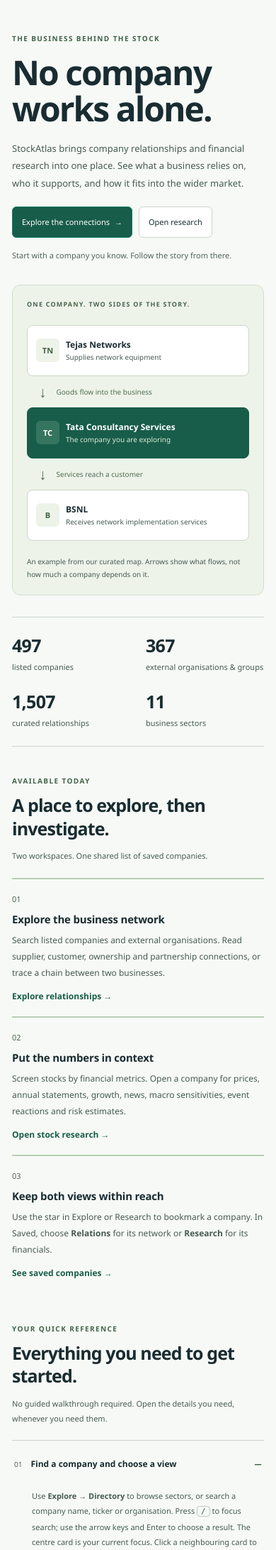
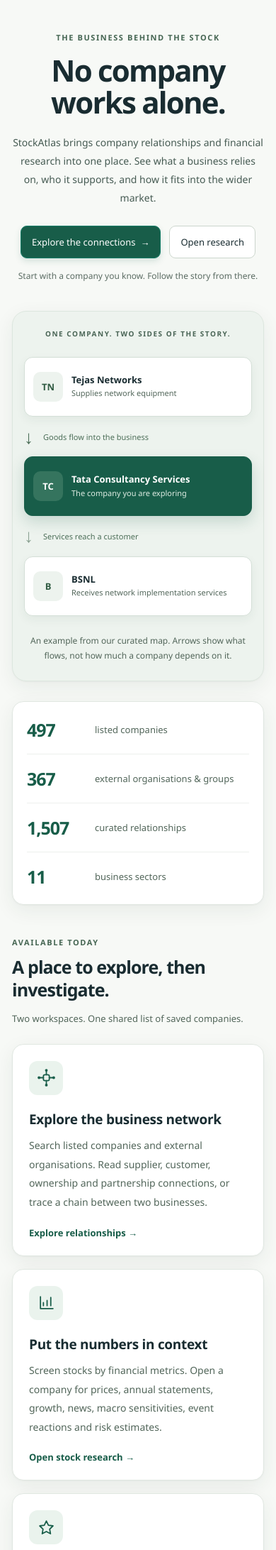
Before and after one commit to ramanandk9/StockAtlas, a Flask app: page / in a window 390 px wide. Shown: the part 131-2315 px from the top of the page at 71% size. Run offline with Flask 3, Linux system fonts and the light colour scheme.

Commit message:
Simplify welcome into an animated single-column layout

```diff
--- a/static/atlas.js
+++ b/static/atlas.js
@@ -1,4 +1,5 @@
 "use strict";
+let welcomeObserver;
 const $ = (s) => document.querySelector(s);
 const esc = (v) =>
   String(v ?? "").replace(
@@ -196,6 +197,7 @@ function render() {
           : state.view === "paths"
             ? pathForm()
             : guide();
+  welcomeObserver?.disconnect();
   if (state.view === "welcome") {
     const counts = {
       companies: A.nodes.filter((n) => n.kind === "company").length,
@@ -210,6 +212,20 @@ function render() {
           (el.textContent =
             counts[el.dataset.welcomeCount].toLocaleString("en-IN")),
       );
+    if ("IntersectionObserver" in window && !matchMedia("(prefers-reduced-motion: reduce)").matches) {
+      welcomeObserver = new IntersectionObserver((entries) => {
+        for (const entry of entries) {
+          if (entry.isIntersecting) {
+            entry.target.classList.add("is-visible");
+            welcomeObserver.unobserve(entry.target);
+          }
+        }
+      }, { threshold: 0.08 });
+      document.querySelectorAll(".welcome-coverage, .welcome-section-heading, .welcome-feature-grid article, .welcome-instructions, .welcome-roadmap, .welcome-closing").forEach((el) => {
+        el.classList.add("welcome-reveal");
+        welcomeObserver.observe(el);
+      });
+    }
   }
   if (state.view === "explore") requestAnimationFrame(drawLines);
 }
--- a/static/welcome.css
+++ b/static/welcome.css
@@ -1,504 +1,106 @@
 .welcome-page {
-  max-width: 1160px;
+  --welcome-shadow: 0 8px 28px rgb(26 57 45 / 7%), 0 1px 3px rgb(26 57 45 / 4%);
+  max-width: 820px;
   margin: 0 auto;
-  padding: 28px 0 10px;
+  padding: 38px 0 24px;
   color: #192c31;
 }
-.welcome-hero {
-  display: grid;
-  grid-template-columns: 1.15fr 1fr;
-  gap: 72px;
-  align-items: center;
-  padding: 34px 0 48px;
-}
-.welcome-kicker {
-  display: block;
-  font-size: 10px;
-  line-height: 1.6;
-  letter-spacing: 1.4px;
-  font-weight: 650;
-  color: #406348;
-  margin-bottom: 15px;
-}
-.welcome-intro h1 {
-  font-size: 64px;
-  line-height: 1.06;
-  letter-spacing: -3px;
-  font-weight: 600;
-  margin: 0 0 24px;
-}
-.welcome-intro > p {
-  font-size: 15px;
-  line-height: 1.9;
-  max-width: 490px;
-  color: #465b53;
-}
-.welcome-actions {
-  display: flex;
-  align-items: center;
-  gap: 12px;
-  flex-wrap: wrap;
-  margin: 27px 0 15px;
-}
-.welcome-actions .button {
-  padding: 12px 18px;
-  min-height: 44px;
-  font-size: 12px;
-  border-radius: 6px;
-}
-.welcome-actions .primary {
-  background: #185d49;
-}
-.welcome-intro .welcome-small {
-  font-size: 11px;
-  color: #526459;
-}
-.welcome-example {
-  padding: 27px;
-  background: #edf3e9;
-  border: 1px solid #d2dfcc;
-  border-radius: 12px;
-}
-.welcome-example-label {
-  font-size: 9px;
-  letter-spacing: 1.2px;
-  color: #4a654e;
-  font-weight: 650;
-  margin-bottom: 23px;
-}
-.welcome-example-node {
-  background: #fff;
-  border: 1px solid #cbd7c6;
-  border-radius: 8px;
-  padding: 15px;
-  display: flex;
-  align-items: center;
-  gap: 12px;
-  min-height: 72px;
-}
-.welcome-initials {
-  width: 33px;
-  height: 33px;
-  background: #edf3e9;
-  display: grid;
-  place-items: center;
-  border-radius: 6px;
-  color: #426443;
-  font-size: 11px;
-  font-weight: 600;
-  flex-shrink: 0;
-}
-.welcome-example-node strong {
-  font-size: 12px;
-  line-height: 1.6;
-  display: block;
-  font-weight: 600;
-}
-.welcome-example-node small {
-  font-size: 10px;
-  line-height: 1.7;
-  display: block;
-  color: #465b53;
-}
-.welcome-role {
-  margin-left: auto;
-  font-size: 9px;
-  color: #4c6550;
-}
-.welcome-example-focus {
-  background: #185d49;
-  border-color: #185d49;
-  color: white;
-}
-.welcome-example-focus .welcome-initials {
-  background: #35745e;
-  color: #fff;
-}
-.welcome-example-focus small {
-  color: #d9ead7;
-}
-.welcome-flow {
-  display: flex;
-  align-items: center;
-  gap: 14px;
-  margin: 8px 17px;
-  color: #506d50;
-}
-.welcome-flow > span {
-  font-size: 21px;
-}
-.welcome-flow small {
-  font-size: 10px;
-}
-.welcome-example-note {
-  font-size: 10px;
-  line-height: 1.8;
-  color: #465b53;
-  margin: 20px 0 0;
-}
-.welcome-coverage {
-  display: grid;
-  grid-template-columns: repeat(4, 1fr);
-  border-top: 1px solid #cbd5cc;
-  border-bottom: 1px solid #cbd5cc;
-  padding: 25px 0;
-  gap: 24px;
-  margin: 0 0 62px;
-}
-.welcome-coverage strong {
-  display: block;
-  font-size: 27px;
-  font-weight: 600;
-  letter-spacing: -0.7px;
-}
-.welcome-coverage span {
-  display: block;
-  color: #465b53;
-  font-size: 11px;
-  line-height: 1.7;
-  margin-top: 5px;
-}
-.welcome-section {
-  margin-bottom: 64px;
-}
-.welcome-section-heading {
-  display: flex;
-  align-items: end;
-  justify-content: space-between;
-  gap: 40px;
-  margin-bottom: 28px;
-}
-.welcome-section-heading h2 {
-  font-size: 28px;
-  font-weight: 600;
-  letter-spacing: -0.9px;
-  line-height: 1.3;
-}
-.welcome-section-heading .welcome-kicker {
-  margin-bottom: 10px;
-}
-.welcome-section-heading > p {
-  color: #465b53;
-  font-size: 12px;
-  line-height: 1.9;
-  max-width: 340px;
-}
-.welcome-feature-grid {
-  display: grid;
-  grid-template-columns: repeat(3, 1fr);
-  gap: 30px;
-}
-.welcome-feature-grid article {
-  border-top: 2px solid #b9cdb5;
-  padding: 22px 0;
-}
-.welcome-step {
-  font-size: 11px;
-  color: #4e6751;
-  display: block;
-  margin-bottom: 17px;
-}
-.welcome-page h3 {
-  font-size: 15px;
-  font-weight: 600;
-  line-height: 1.5;
-  letter-spacing: -0.2px;
-}
-.welcome-feature-grid p,
-.roadmap-grid p {
-  font-size: 12px;
-  line-height: 1.9;
-  color: #465b53;
-  margin-top: 12px;
-}
-.welcome-feature-grid a,
-.welcome-instructions a {
-  display: inline-block;
-  color: #185d49;
-  font-size: 12px;
-  font-weight: 600;
-  margin-top: 20px;
-}
-.welcome-feature-grid a:hover,
-.welcome-instructions a:hover {
-  text-decoration: underline;
-  text-underline-offset: 4px;
-}
-.welcome-instructions {
-  border-top: 1px solid #cbd5cc;
-}
-.welcome-instructions details {
-  border-bottom: 1px solid #cbd5cc;
-  padding: 0 3px;
-}
-.welcome-instructions summary {
-  cursor: pointer;
-  list-style: none;
-  display: flex;
-  gap: 20px;
-  align-items: center;
-  padding: 20px 0;
-  font-size: 13px;
-  font-weight: 600;
-  line-height: 1.7;
-}
-.welcome-instructions summary::-webkit-details-marker {
-  display: none;
-}
-.welcome-instructions summary > span {
-  font-size: 10px;
-  color: #506454;
-  font-weight: 500;
-}
-.welcome-instructions summary::after {
-  content: "+";
-  font-size: 19px;
-  font-weight: 400;
-  margin-left: auto;
-  color: #365b3f;
-}
-.welcome-instructions details[open] > summary::after {
-  content: "−";
-}
-.welcome-instructions details > p {
-  font-size: 12px;
-  line-height: 1.95;
-  color: #465b53;
-  max-width: 900px;
-  margin: 0 38px 17px;
-}
-.welcome-instructions details > a {
-  margin: 0 38px 22px;
-}
-.welcome-instructions kbd {
-  border: 1px solid #bdc9b8;
-  border-radius: 4px;
-  padding: 0 5px;
-  font-size: 11px;
-}
-.welcome-roadmap {
-  background: #f0f4ec;
-  border: 1px solid #d3dfcd;
-  border-radius: 10px;
-  padding: 32px;
-}
-.planned-label {
-  display: inline-block;
-  padding: 3px 8px;
-  border: 1px solid #b4c3a8;
-  border-radius: 4px;
-  background: #e6ecde;
-  color: #395435;
-  font-size: 10px;
-  font-weight: 600;
-  margin-bottom: 7px;
-}
-.roadmap-grid {
-  display: grid;
-  grid-template-columns: repeat(3, 1fr);
-  gap: 28px 32px;
-}
-.roadmap-grid article {
-  padding-top: 18px;
-  border-top: 1px solid #cedac5;
-}
-.roadmap-grid h3 {
-  font-size: 13px;
-}
-.roadmap-grid p {
-  font-size: 11px;
-  margin-top: 9px;
-}
-.welcome-closing {
-  display: flex;
-  align-items: center;
-  justify-content: space-between;
-  gap: 25px;
-  border-top: 1px solid #cbd5cc;
-  padding: 30px 0 10px;
-}
-.welcome-closing h2 {
-  font-size: 27px;
-  font-weight: 600;
-  letter-spacing: -0.8px;
-}
-.welcome-closing p {
-  font-size: 12px;
-  color: #465b53;
-  line-height: 1.8;
-  margin-top: 9px;
-}
-.welcome-closing .button {
-  border-radius: 6px;
-  padding: 12px 18px;
-  background: #185d49;
-  color: #fff;
-  font-size: 12px;
-}
-.welcome-mode .search-section {
-  display: none;
-}
-.welcome-mode .page-footer {
-  max-width: 1160px;
-  margin: 22px auto 0;
-}
-.welcome-mode {
-  padding-top: 14px;
-}
-@media (max-width: 1000px) {
-  .welcome-hero {
-    gap: 35px;
-  }
-  .welcome-intro h1 {
-    font-size: 53px;
-  }
-  .welcome-example {
-    padding: 22px;
-  }
-  .welcome-example-node {
-    padding: 12px;
-    gap: 9px;
-  }
-  .welcome-role {
-    display: none;
-  }
-  .welcome-section-heading {
-    gap: 25px;
-  }
-  .welcome-section-heading h2 {
-    font-size: 25px;
-  }
-  .welcome-feature-grid {
-    gap: 23px;
-  }
-  .roadmap-grid {
-    grid-template-columns: repeat(2, 1fr);
-  }
-}
-@media (max-width: 700px) {
-  .welcome-page {
-    padding-top: 10px;
-  }
-  .welcome-hero {
-    grid-template-columns: 1fr;
-    gap: 30px;
-    padding: 22px 0 30px;
-  }
-  .welcome-intro h1 {
-    font-size: 48px;
-    letter-spacing: -2px;
-    margin-bottom: 18px;
-  }
-  .welcome-intro > p {
-    font-size: 13px;
-  }
-  .welcome-actions {
-    gap: 9px;
-    margin-top: 20px;
-  }
-  .welcome-actions .button {
-    font-size: 11px;
-    padding: 11px 13px;
-  }
-  .welcome-example {
-    padding: 20px;
-  }
-  .welcome-example-node strong {
-    font-size: 12px;
-  }
-  .welcome-coverage {
-    grid-template-columns: 1fr 1fr;
-    gap: 22px;
-    padding: 22px 0;
-    margin-bottom: 40px;
-  }
-  .welcome-coverage strong {
-    font-size: 25px;
-  }
-  .welcome-section {
-    margin-bottom: 42px;
-  }
-  .welcome-section-heading {
-    display: block;
-    margin-bottom: 20px;
-  }
-  .welcome-section-heading h2 {
-    font-size: 25px;
-  }
-  .welcome-section-heading > p {
-    margin-top: 13px;
-    font-size: 11px;
-    max-width: none;
-  }
-  .welcome-feature-grid {
-    grid-template-columns: 1fr;
-    gap: 0;
-  }
-  .welcome-feature-grid article {
-    padding: 20px 0;
-  }
-  .welcome-step {
-    margin-bottom: 10px;
-  }
-  .welcome-feature-grid p {
-    margin-top: 8px;
-  }
-  .welcome-feature-grid a {
-    margin-top: 12px;
-  }
-  .welcome-instructions summary {
-    font-size: 12px;
-    gap: 12px;
-    padding: 17px 0;
-  }
-  .welcome-instructions details > p {
-    margin-left: 25px;
-    margin-right: 6px;
-    font-size: 11px;
-  }
-  .welcome-roadmap {
-    padding: 22px 18px;
-  }
-  .roadmap-grid {
-    grid-template-columns: 1fr;
-    gap: 19px;
-  }
-  .welcome-closing {
-    display: block;
-    padding-top: 24px;
-  }
-  .welcome-closing .button {
-    margin-top: 20px;
-  }
-  .welcome-closing h2 {
-    font-size: 25px;
-  }
+.welcome-hero { display: flex; flex-direction: column; gap: 38px; margin-bottom: 28px; }
+.welcome-intro { text-align: center; padding: 22px 16px 0; }
+.welcome-kicker { display: block; font-size: 11px; line-height: 1.6; letter-spacing: 1.6px; font-weight: 650; color: #466653; margin-bottom: 14px; }
+.welcome-intro h1 { font-size: clamp(42px, 6vw, 66px); line-height: 1.08; letter-spacing: -2.7px; font-weight: 600; margin-bottom: 22px; }
+.welcome-intro > p { max-width: 580px; margin: 0 auto; font-size: 15px; line-height: 1.85; color: #465b53; }
+.welcome-actions { display: flex; justify-content: center; gap: 12px; flex-wrap: wrap; margin: 26px 0 14px; }
+.welcome-actions .button, .welcome-closing .button { padding: 13px 20px; min-height: 46px; font-size: 13px; border-radius: 9px; }
+.welcome-actions .primary, .welcome-closing .button { background: #185d49; color: white; box-shadow: 0 4px 10px rgb(24 93 73 / 15%); }
+.welcome-intro .welcome-small { font-size: 12px; color: #5b6c63; }
+.welcome-example { width: 100%; padding: 32px; border: 1px solid #dce6de; border-radius: 20px; background: #edf3ee; box-shadow: var(--welcome-shadow); }
+.welcome-example-label { text-align: center; font-size: 10px; letter-spacing: 1.5px; font-weight: 650; color: #4a6556; margin-bottom: 26px; }
+.welcome-example-node { display: flex; align-items: center; gap: 16px; width: 100%; max-width: 520px; margin: auto; min-height: 84px; padding: 18px 20px; border: 1px solid #d4dfd7; border-radius: 12px; background: white; box-shadow: 0 5px 14px rgb(31 63 46 / 6%); }
+.welcome-initials { flex-shrink: 0; width: 42px; height: 42px; display: grid; place-items: center; border-radius: 10px; background: #edf3ee; color: #315c43; font-size: 13px; font-weight: 650; }
+.welcome-example-node strong { display: block; font-size: 14px; line-height: 1.5; font-weight: 600; }
+.welcome-example-node small { display: block; font-size: 12px; line-height: 1.7; color: #52665a; }
+.welcome-role { margin-left: auto; font-size: 10px; color: #52665a; }
+.welcome-example-focus { background: #185d49; border-color: #185d49; color: white; box-shadow: 0 8px 20px rgb(24 93 73 / 19%); }
+.welcome-example-focus .welcome-initials { background: #35745e; color: white; }
+.welcome-example-focus small { color: #dfede4; }
+.welcome-flow { display: flex; align-items: center; gap: 14px; max-width: 480px; margin: 10px auto; color: #4c6e58; }
+.welcome-flow > span { font-size: 26px; line-height: 1.4; }
+.welcome-flow small { font-size: 11px; }
+.welcome-example-note { max-width: 520px; text-align: center; margin: 24px auto 0; color: #52665a; font-size: 12px; line-height: 1.8; }
+.welcome-coverage { display: flex; flex-direction: column; border: 1px solid #e0e7e1; border-radius: 16px; background: white; padding: 8px 26px; margin-bottom: 64px; box-shadow: var(--welcome-shadow); }
+.welcome-coverage > div { display: flex; align-items: center; gap: 24px; padding: 17px 0; border-bottom: 1px solid #edf0ed; }
+.welcome-coverage > div:last-child { border-bottom: 0; }
+.welcome-coverage strong { font-size: 27px; font-weight: 600; letter-spacing: -1px; min-width: 100px; color: #185d49; }
+.welcome-coverage span { font-size: 13px; color: #52665a; line-height: 1.6; }
+.welcome-section { margin-bottom: 64px; }
+.welcome-section-heading { display: block; margin-bottom: 24px; }
+.welcome-section-heading h2 { font-size: clamp(25px, 3vw, 32px); font-weight: 600; letter-spacing: -.9px; line-height: 1.3; }
+.welcome-section-heading .welcome-kicker { margin-bottom: 9px; }
+.welcome-section-heading > p { margin-top: 12px; max-width: 620px; color: #52665a; font-size: 13px; line-height: 1.85; }
+.welcome-feature-grid, .roadmap-grid { display: flex; flex-direction: column; gap: 18px; }
+.welcome-feature-grid article { position: relative; padding: 28px; background: white; border: 1px solid #e0e7e1; border-radius: 16px; box-shadow: var(--welcome-shadow); }
+.welcome-step { display: grid; place-items: center; width: 48px; height: 48px; margin-bottom: 20px; border-radius: 12px; background: #eaf3ed; color: #185d49; }
+.welcome-step svg { width: 25px; height: 25px; fill: none; stroke: currentColor; stroke-width: 1.7; stroke-linecap: round; stroke-linejoin: round; }
+.welcome-page h3 { font-size: 19px; font-weight: 600; line-height: 1.5; letter-spacing: -.3px; }
+.welcome-feature-grid p, .roadmap-grid p { font-size: 14px; line-height: 1.9; color: #52665a; margin-top: 10px; max-width: 650px; }
+.welcome-feature-grid a, .welcome-instructions a { display: inline-block; color: #185d49; font-size: 13px; font-weight: 600; margin-top: 20px; }
+.welcome-feature-grid a:hover, .welcome-instructions a:hover { text-decoration: underline; text-underline-offset: 4px; }
+.welcome-instructions { display: flex; flex-direction: column; gap: 10px; }
+.welcome-instructions details { border: 1px solid #dce5de; border-radius: 12px; background: white; box-shadow: 0 3px 10px rgb(26 57 45 / 4%); }
+.welcome-instructions summary { cursor: pointer; list-style: none; display: flex; align-items: center; gap: 16px; padding: 21px 24px; font-size: 14px; font-weight: 600; line-height: 1.6; }
+.welcome-instructions summary::-webkit-details-marker { display: none; }
+.welcome-instructions summary > span { font-size: 11px; color: #5b7665; font-weight: 500; }
+.welcome-instructions summary::after { content: '+'; font-size: 22px; font-weight: 400; margin-left: auto; color: #365b3f; }
+.welcome-instructions details[open] > summary::after { content: '−'; }
+.welcome-instructions details[open] { border-color: #b9cec0; }
+.welcome-instructions details > p { margin: 0 24px 18px 56px; color: #465b53; font-size: 13px; line-height: 1.95; }
+.welcome-instructions details > a { margin: 0 24px 22px 56px; }
+.welcome-instructions kbd { border: 1px solid #bdc9b8; border-radius: 4px; padding: 1px 5px; font-size: 12px; }
+.welcome-roadmap { padding: 30px; background: #edf2ee; border: 1px solid #dce5de; border-radius: 20px; }
+.planned-label { display: inline-block; padding: 4px 10px; margin-bottom: 7px; border-radius: 5px; background: #dce7df; color: #345740; font-size: 11px; font-weight: 600; }
+.roadmap-grid { gap: 0; counter-reset: roadmap; }
+.roadmap-grid article { position: relative; counter-increment: roadmap; padding: 23px 0 23px 40px; border-top: 1px solid #d4dfd7; }
+.roadmap-grid article::before { content: counter(roadmap, decimal-leading-zero); position: absolute; left: 0; top: 26px; color: #5b7665; font-size: 11px; }
+.roadmap-grid h3 { font-size: 16px; }
+.roadmap-grid p { font-size: 13px; margin-top: 7px; }
+.welcome-closing { display: flex; flex-direction: column; align-items: center; text-align: center; gap: 24px; padding: 40px 24px; border: 1px solid #dce5de; background: white; border-radius: 18px; box-shadow: var(--welcome-shadow); }
+.welcome-closing h2 { font-size: 30px; font-weight: 600; letter-spacing: -.9px; }
+.welcome-closing p { font-size: 14px; color: #52665a; line-height: 1.8; margin-top: 10px; }
+.welcome-mode .search-section { display: none; }
+.welcome-mode .page-footer { max-width: 820px; margin: 30px auto 0; }
+.welcome-mode { padding-top: 14px; }
+@media (max-width: 600px) {
+  .welcome-page { padding-top: 14px; }
+  .welcome-intro { padding: 16px 0 0; }
+  .welcome-intro h1 { letter-spacing: -1.8px; }
+  .welcome-intro > p { font-size: 14px; }
+  .welcome-example { padding: 24px 16px; }
+  .welcome-example-node { padding: 15px 12px; gap: 12px; }
+  .welcome-example-node strong { font-size: 13px; }
+  .welcome-example-node small { font-size: 11px; }
+  .welcome-role { display: none; }
+  .welcome-coverage { padding: 5px 20px; margin-bottom: 44px; }
+  .welcome-coverage strong { min-width: 82px; font-size: 25px; }
+  .welcome-coverage > div { gap: 14px; }
+  .welcome-feature-grid article, .welcome-roadmap { padding: 23px; }
+  .welcome-section { margin-bottom: 44px; }
+  .welcome-instructions summary { padding: 18px 16px; gap: 10px; font-size: 13px; }
+  .welcome-instructions details > p { margin-left: 16px; margin-right: 16px; }
+  .welcome-instructions details > a { margin-left: 16px; }
+  .welcome-actions .button { padding: 12px 15px; }
 }
 @media (prefers-reduced-motion: no-preference) {
-  .welcome-hero {
-    animation: welcome-enter 0.4s ease-out;
-  }
-  .welcome-example {
-    animation: welcome-enter 0.55s ease-out;
-  }
-  .welcome-actions .button,
-  .welcome-closing .button {
-    transition:
-      background 0.18s ease,
-      transform 0.18s ease;
-  }
-  .welcome-actions .button:hover,
-  .welcome-closing .button:hover {
-    transform: translateY(-2px);
-  }
-  @keyframes welcome-enter {
-    from {
-      opacity: 0;
-      transform: translateY(8px);
-    }
-    to {
-      opacity: 1;
-      transform: translateY(0);
-    }
-  }
+  .welcome-intro { animation: welcome-enter .65s ease-out both; }
+  .welcome-example { animation: welcome-enter .8s .12s ease-out both; }
+  .welcome-flow > span { animation: welcome-flow 2.8s ease-in-out 3; }
+  .welcome-flow:nth-of-type(5) > span { animation-delay: .65s; }
+  .welcome-reveal { opacity: 0; transform: translateY(18px); transition: opacity .6s ease, transform .6s ease; }
+  .welcome-reveal.is-visible { opacity: 1; transform: translateY(0); }
+  .welcome-actions .button, .welcome-closing .button, .welcome-feature-grid article { transition: opacity .6s ease, transform .3s ease, box-shadow .2s ease; }
+  .welcome-actions .button:hover, .welcome-closing .button:hover { transform: translateY(-2px); box-shadow: 0 7px 16px rgb(24 93 73 / 18%); }
+  .welcome-feature-grid article:hover { box-shadow: 0 12px 30px rgb(26 57 45 / 10%); }
+  .welcome-instructions details[open] > p { animation: welcome-enter .25s ease-out; }
+  @keyframes welcome-enter { from { opacity: 0; transform: translateY(14px); } to { opacity: 1; transform: translateY(0); } }
+  @keyframes welcome-flow { 0%, 100% { transform: translateY(-2px); opacity: .5; } 50% { transform: translateY(3px); opacity: 1; } }
 }
--- a/templates/welcome.html
+++ b/templates/welcome.html
@@ -89,7 +89,7 @@
     </div>
     <div class="welcome-feature-grid">
       <article>
-        <span class="welcome-step">01</span>
+        <span class="welcome-step" aria-hidden="true"><svg viewBox="0 0 24 24"><rect x="8" y="8" width="8" height="8" rx="2"/><path d="M12 8V3M8 12H3m13 0h5m-9 4v5"/><circle cx="12" cy="2" r="1"/><circle cx="2" cy="12" r="1"/><circle cx="22" cy="12" r="1"/><circle cx="12" cy="22" r="1"/></svg></span>
         <h3>Explore the business network</h3>
         <p>
           Search listed companies and external organisations. Read supplier,
@@ -99,7 +99,7 @@
         <a href="#explore">Explore relationships →</a>
       </article>
       <article>
-        <span class="welcome-step">02</span>
+        <span class="welcome-step" aria-hidden="true"><svg viewBox="0 0 24 24"><path d="M4 4v16h17M8 16v-4m5 4V9m5 7V5"/></svg></span>
         <h3>Put the numbers in context</h3>
         <p>
           Screen stocks by financial metrics. Open a company for prices, annual
@@ -109,7 +109,7 @@
         <a href="/research">Open stock research →</a>
       </article>
       <article>
-        <span class="welcome-step">03</span>
+        <span class="welcome-step" aria-hidden="true"><svg viewBox="0 0 24 24"><path d="m12 3 2.8 5.7 6.2.9-4.5 4.4 1.1 6.2-5.6-3-5.6 3 1.1-6.2L3 9.6l6.2-.9Z"/></svg></span>
         <h3>Keep both views within reach</h3>
         <p>
           Use the star in Explore or Research to bookmark a company. In Saved,
@@ -133,7 +133,7 @@
       </p>
     </div>
     <div class="welcome-instructions">
-      <details open>
+      <details>
         <summary><span>01</span>Find a company and choose a view</summary>
         <p>
           Use <b>Explore → Directory</b> to browse sectors, or search a company
```
